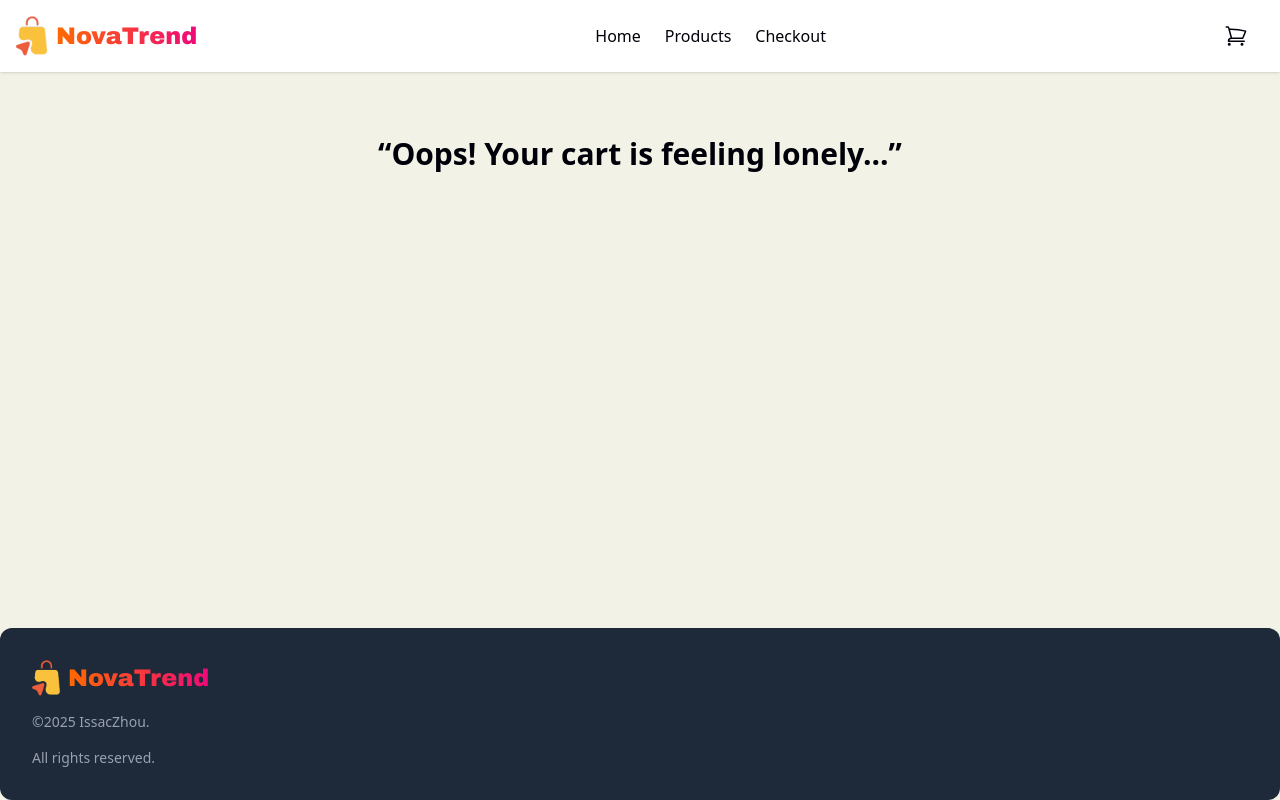
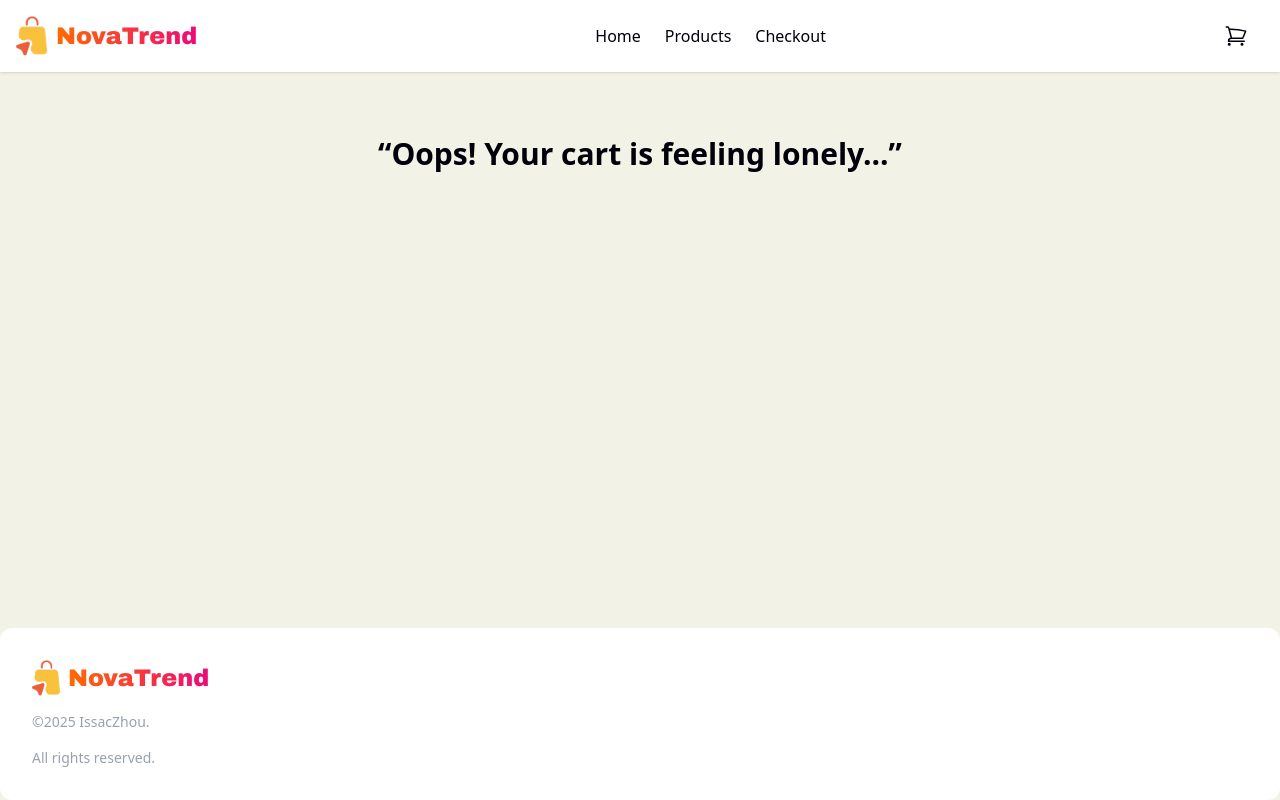
Before and after one commit to Isaaczhou959/smart-eshop, a Next.js app: page /checkout in a window 1280 px wide. Built offline with nearby package versions, Linux system fonts and the light colour scheme.

Commit message:
footer changed

```diff
--- a/components/Footer.tsx
+++ b/components/Footer.tsx
@@ -3,7 +3,7 @@ import Link from "next/link";
 
 export const Footer = () => {
   return (
-    <div className="mx-auto container mt-16 flex flex-col items-center md:flex-row md:items-start bg-gray-800 p-8 rounded-xl">
+    <div className="mx-auto container mt-16 flex flex-col items-center md:flex-row md:items-start bg-white p-8 rounded-xl">
       <div className="flex flex-col gap-4 items-center md:items-start">
         <Link href="/" className="flex items-center">
           <Image src="/logo.png" alt="MyEstore" width={36} height={36} />
```
